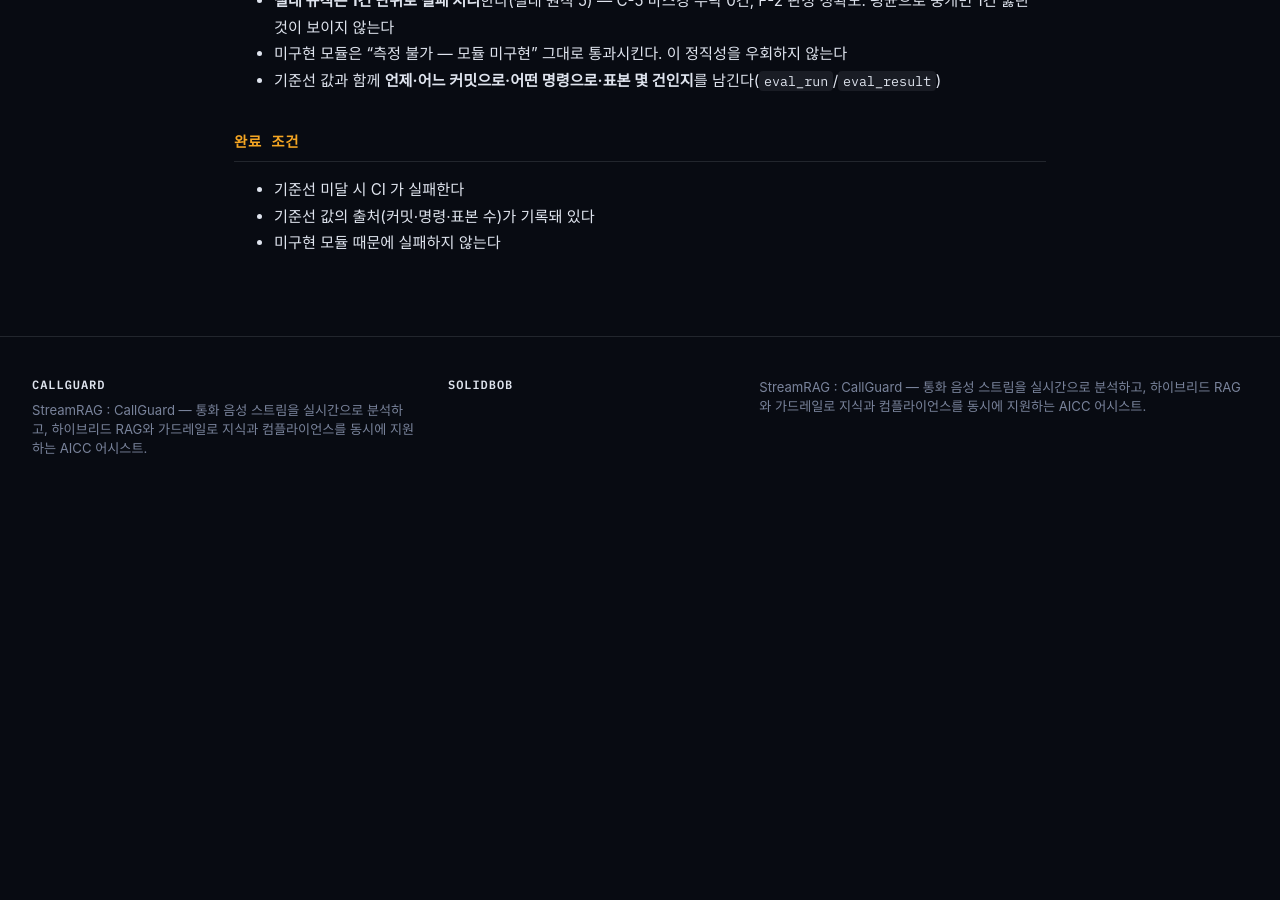
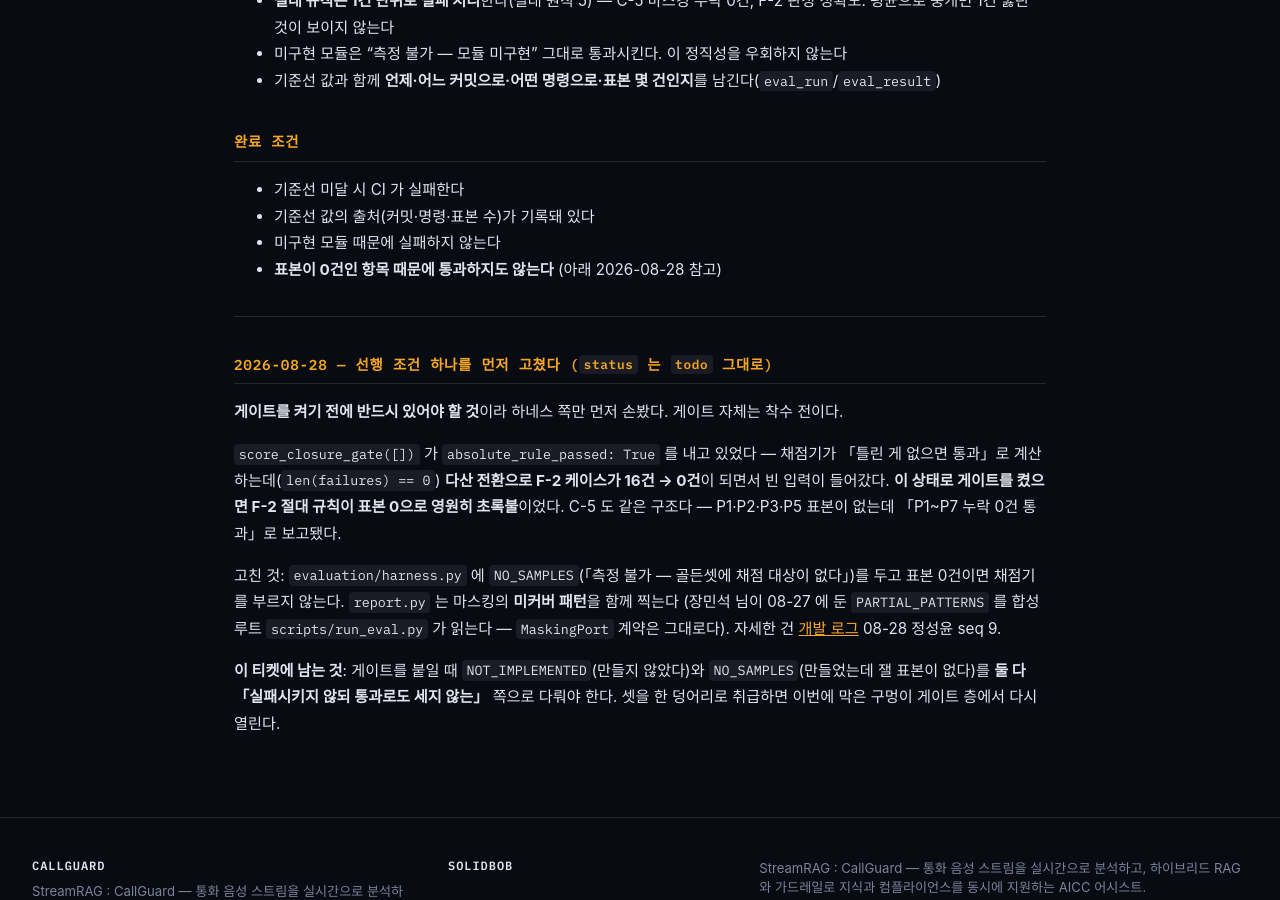
Before and after one commit to solidbob02/call.solidbob.cloud, a Jekyll site: the page built from jekyll/_backlogs/w2-baseline-gate.md, in a window 1280 px wide and 900 px high, scrolled down 592 px. Built offline with Jekyll 4.4.1, drawn with Linux system fonts in a browser that asks for light colours; some web fonts are replaced; before the commit the page ends 1089 px from its top, so only the background shows below that.

Commit message:
docs(w2): 절대 규칙의 현재 측정 범위 · C-6 범위 · 표지를 rev.5 에 맞춘다
plan.md 는 이미 "케이스 0건 -- 측정 불가"로 적었는데 파생 문서 두 곳만
"P1~P7 누락 0건 절대 규칙"/"100% 차단" 그대로였다.

- CLAUDE.md 절대 원칙 5: 통과는 잰 범위 안에서만 성립한다 + 지금 재는 범위
  (C-5 는 P4/P6/P7 뿐, F-2 는 0건). 3주차 재확장에서 복구
- rfp-harness 3.1: C-5/F-2 행을 같은 내용으로. F-2 행에 rev.5 의
  blocked -> incomplete(차단 -> 경고)도 적었다(코드 미반영, server/ 소관)
- decisions/201: C-6 에서 "비정상적인 음성 톤"과 "자동 차단"이 빠진 사실을
  명시했다. 톤은 오디오 신호라 텍스트 스포크에 안 붙고, 차단은 통화를 우리가
  끊을 수 없어 F-2 와 같은 이유로 못 한다. 티켓이 조용히 줄여 놓았었다
- 표지: "외국인 고객의 말을 한글로 듣는다"는 부록 A 가 여유 시 확장으로 미룬
  (a) 번역이다. plan.md 한 줄 정의대로 (b) 로 맞췄다. footer_description 이
  4도메인 문구, 작성일이 rev.4 여서 함께 갱신
- w2-baseline-gate: 게이트를 붙일 때 NOT_IMPLEMENTED 와 NO_SAMPLES 를 둘 다
  "실패시키지 않되 통과로도 세지 않는" 쪽으로 다뤄야 한다는 조건을 남겼다

Co-Authored-By: Claude Opus 5 <noreply@anthropic.com>

```diff
--- a/jekyll/_backlogs/w2-baseline-gate.md
+++ b/jekyll/_backlogs/w2-baseline-gate.md
@@ -43,3 +43,25 @@ paths:
 - 기준선 미달 시 CI 가 실패한다
 - 기준선 값의 출처(커밋·명령·표본 수)가 기록돼 있다
 - 미구현 모듈 때문에 실패하지 않는다
+- **표본이 0건인 항목 때문에 통과하지도 않는다** (아래 2026-08-28 참고)
+
+---
+
+## 2026-08-28 — 선행 조건 하나를 먼저 고쳤다 (`status` 는 `todo` 그대로)
+
+**게이트를 켜기 전에 반드시 있어야 할 것**이라 하네스 쪽만 먼저 손봤다. 게이트 자체는 착수 전이다.
+
+`score_closure_gate([])` 가 `absolute_rule_passed: True` 를 내고 있었다 — 채점기가
+「틀린 게 없으면 통과」로 계산하는데(`len(failures) == 0`) **다산 전환으로 F-2 케이스가
+16건 → 0건**이 되면서 빈 입력이 들어갔다. **이 상태로 게이트를 켰으면 F-2 절대 규칙이
+표본 0으로 영원히 초록불**이었다. C-5 도 같은 구조다 — P1·P2·P3·P5 표본이 없는데
+「P1~P7 누락 0건 통과」로 보고됐다.
+
+고친 것: `evaluation/harness.py` 에 `NO_SAMPLES`(「측정 불가 — 골든셋에 채점 대상이 없다」)를
+두고 표본 0건이면 채점기를 부르지 않는다. `report.py` 는 마스킹의 **미커버 패턴**을 함께 찍는다
+(장민석 님이 08-27 에 둔 `PARTIAL_PATTERNS` 를 합성 루트 `scripts/run_eval.py` 가 읽는다 —
+`MaskingPort` 계약은 그대로다). 자세한 건 [개발 로그](/progress/) 08-28 정성윤 seq 9.
+
+**이 티켓에 남는 것**: 게이트를 붙일 때 `NOT_IMPLEMENTED`(만들지 않았다)와
+`NO_SAMPLES`(만들었는데 잴 표본이 없다)를 **둘 다 「실패시키지 않되 통과로도 세지 않는」**
+쪽으로 다뤄야 한다. 셋을 한 덩어리로 취급하면 이번에 막은 구멍이 게이트 층에서 다시 열린다.
```
Also changed, not shown: CLAUDE.md (+6 -0 lines), _project/decisions/201-다산콜센터-단일-도메인-외국인-지원-전환.md (+14 -1 lines), jekyll/index.markdown (+6 -5 lines), .claude/rules/rfp-harness.md.
